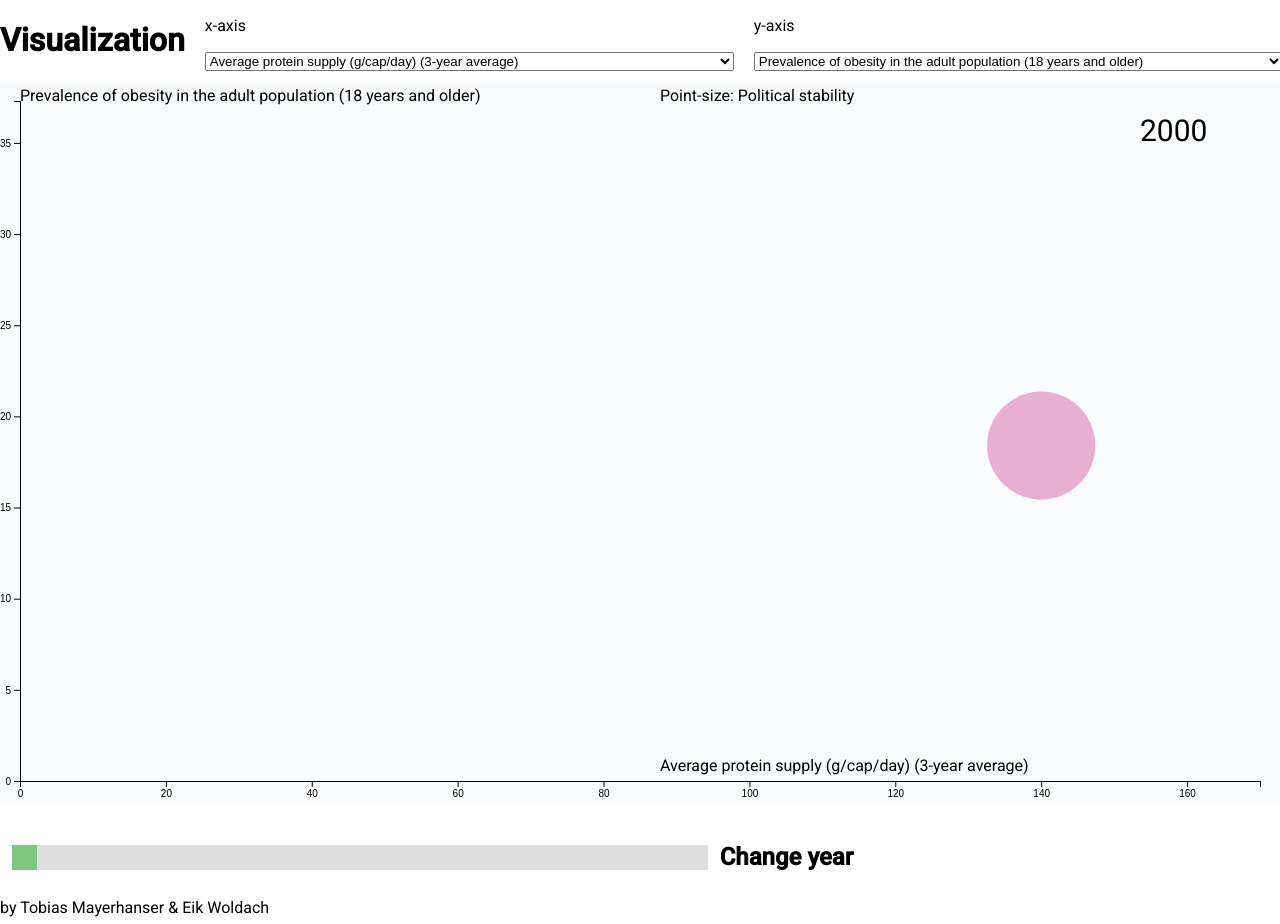
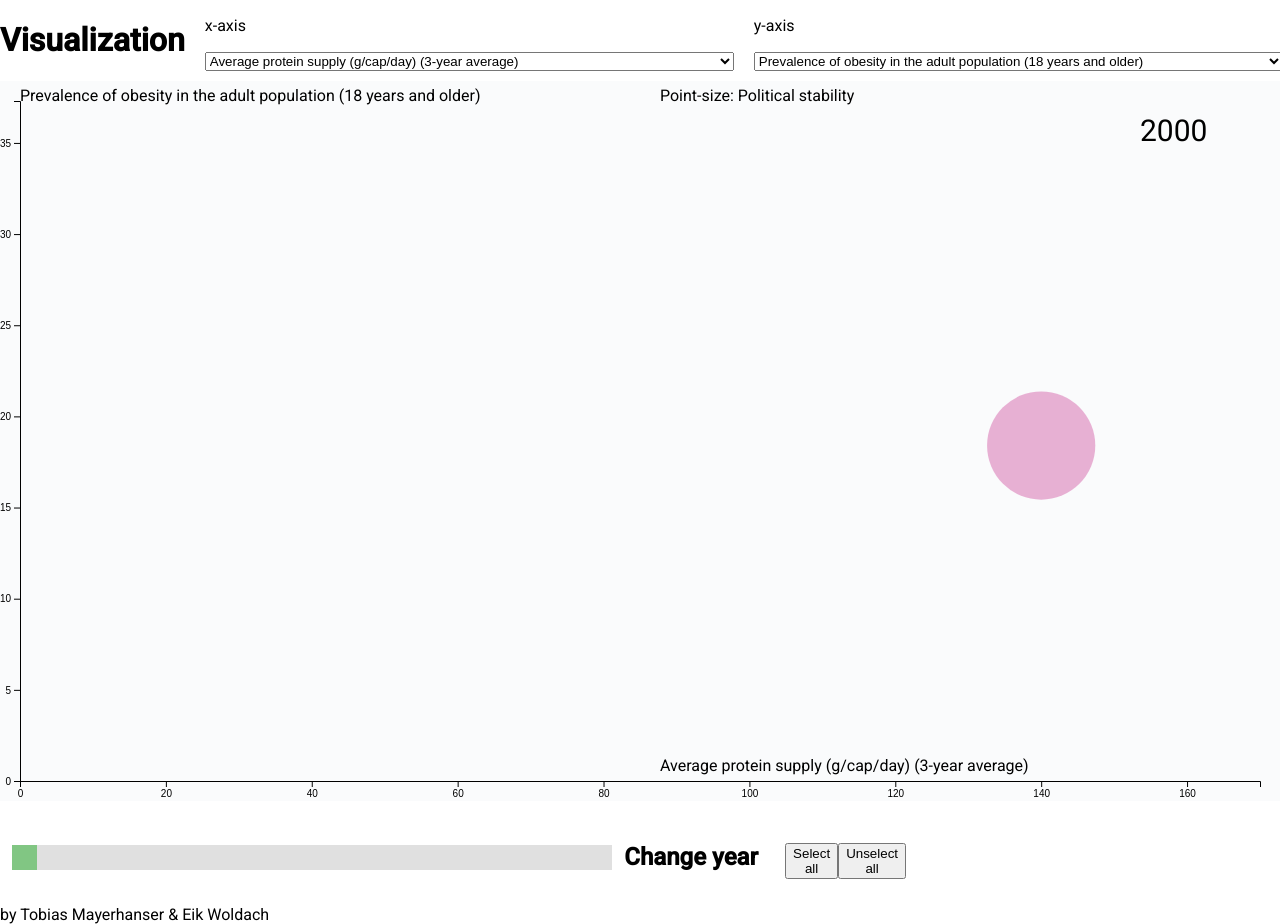
Before and after one commit to visualengineers/infovis-d3, an Angular app: page / in a window 1280 px wide. Shown: the top 924 px of the page. Built offline with nearby package versions, Linux system fonts and the light colour scheme.

Commit message:
add select/unselect all

```diff
--- a/src/app/app.component.html
+++ b/src/app/app.component.html
@@ -39,5 +39,7 @@ political stability - 21032
 <div class="slidecontainer">
   <input type="range" [min]="yearMin" [max]="yearMax" [(ngModel)]="year" class="slider" id="myRange" step="2">
   <h2>Change year</h2>
+  <button (click)="selectAll()">Select all</button>
+  <button (click)="unselectAll()">Unselect all</button>
 </div>
 <p>by Tobias Mayerhanser & Eik Woldach</p>
--- a/src/app/app.component.ts
+++ b/src/app/app.component.ts
@@ -61,6 +61,14 @@ export class AppComponent implements OnInit {
     }
   }
 
+  selectAll() {
+    this.selectedCountries = [...this.countries];
+  }
+
+  unselectAll() {
+    this.selectedCountries = [];
+  }
+
   generateRandomColor() {
     const letters = '0123456789ABCDEF';
     let color = '#';
```
